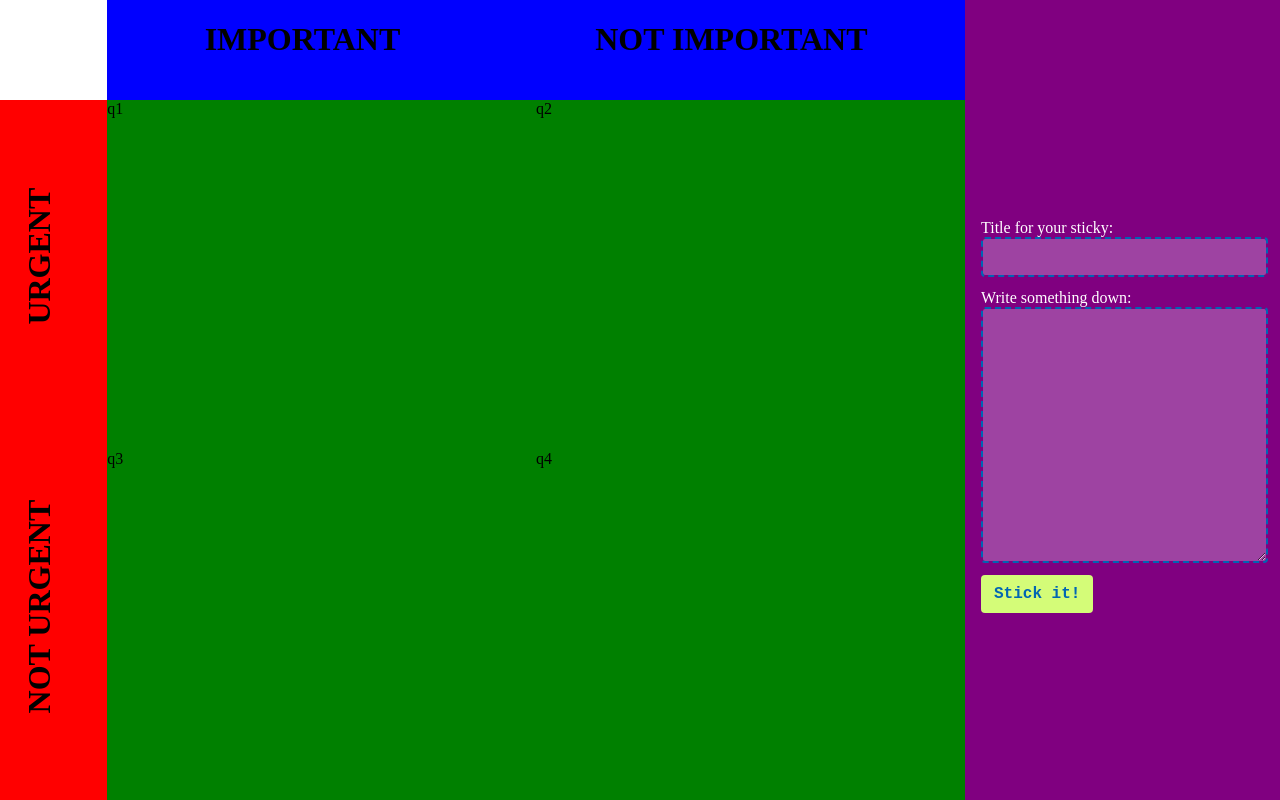
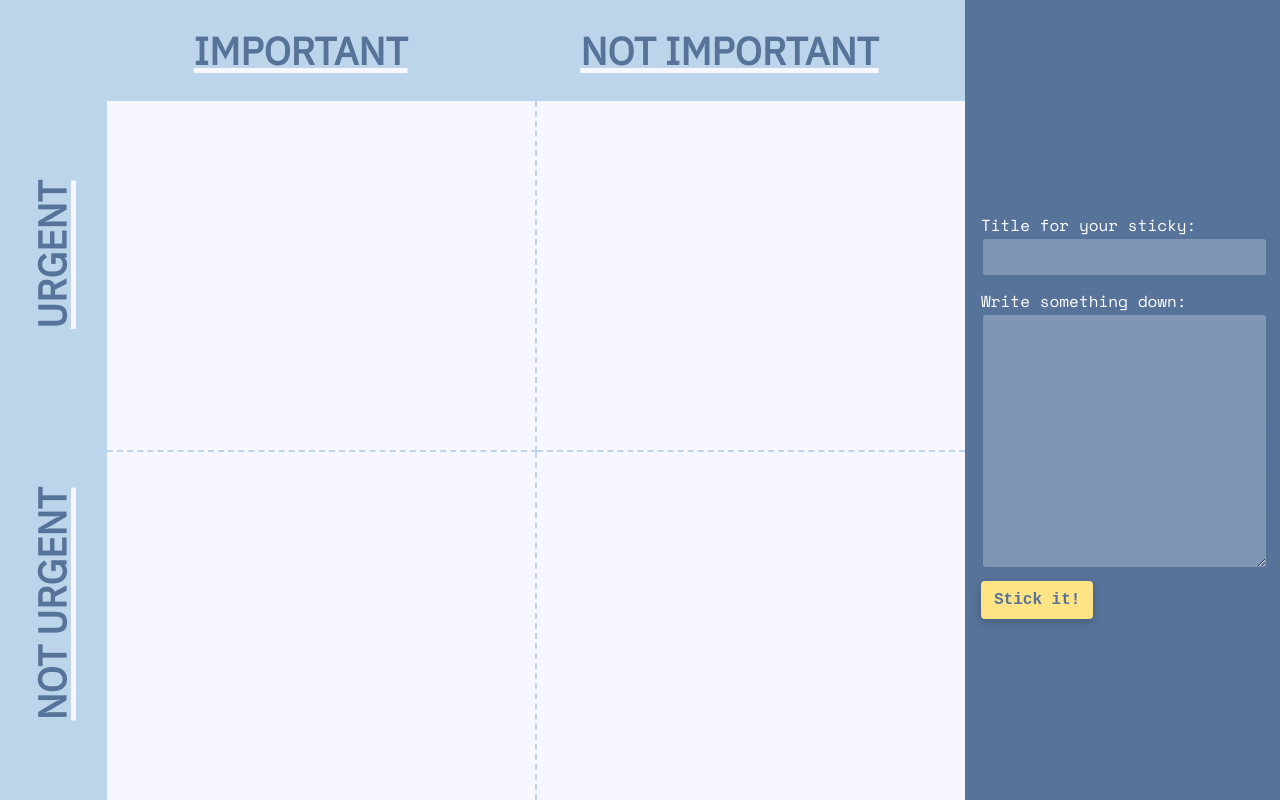
Before and after one commit to judy-n/FourQuadrant, a website: page client/board.html in a window 1280 px wide. Drawn offline with nearby package versions, Linux system fonts and the light colour scheme; no server answers.

Commit message:
fixed board design

```diff
--- a/client/board.html
+++ b/client/board.html
@@ -8,9 +8,14 @@
     <script defer src="https://cdnjs.cloudflare.com/ajax/libs/socket.io/4.3.2/socket.io.min.js"></script>
     <script defer src="/js/actions.js"></script>
     <script defer src="/js/board.js"></script>
-    <title>Document</title>
+    <link href="https://fonts.googleapis.com/css2?family=IBM+Plex+Sans&display=swap" rel="stylesheet">
+    <link href="https://fonts.googleapis.com/css?family=Open+Sans:300i,400" rel="stylesheet">
+    <link href="https://fonts.googleapis.com/css2?family=Space+Mono&display=swap" rel="stylesheet">
+    <title>Board</title>
 </head>
 <body>
+    <!-- TODO: add share button in top right corner -->
+
     <div class="h-titles">
         <h1 class="ht1">IMPORTANT</h1>
         <h1 class="ht2">NOT IMPORTANT</h1>
@@ -21,10 +26,10 @@
     </div>
 
     <div class="q-container">
-        <div class="q1">q1</div>
-        <div class="q2">q2</div>
-        <div class="q3">q3</div>
-        <div class="q4">q4</div>
+        <div class="q1"></div>
+        <div class="q2"></div>
+        <div class="q3"></div>
+        <div class="q4"></div>
     </div>
 
     <div class="q-sidebar"><div id="stickies-container"></div>
--- a/client/static/styles.css
+++ b/client/static/styles.css
@@ -1,4 +1,6 @@
 body {
+  font-family: "Space Mono", monospace;
+  background: #bdd5ea;
   display: grid;
   width: 100vw;
   height: 100vh;
@@ -17,7 +19,11 @@ body > div {
 
 .h-titles {
   grid-area: a;
-  background: blue;
+  background: #bdd5ea;
+  color: #577399;
+  font-size: larger;
+  text-decoration: underline solid 5px#f7f7ff;
+  /* background: blue; */
   display: grid;
   grid-template-areas: "left right";
 }
@@ -34,7 +40,11 @@ body > div {
 
 .v-titles {
   grid-area: b;
-  background: red;
+  background: #bdd5ea;
+  color: #577399;
+  font-size: larger;
+  text-decoration: underline solid 5px#f7f7ff;
+  /* background: red; */
   width: 100%;
   height: 100%;
   grid-template-areas:
@@ -42,8 +52,16 @@ body > div {
     "bot";
 }
 
+h1 {
+  font-family: "IBM Plex Sans", monospace;
+}
+.v-titles h1 {
+  background: #bdd5ea;
+}
+
 .vt1 {
   grid-area: bot;
+  /* text-decoration: underline rgb(226, 242, 254); */
 }
 
 .vt2 {
@@ -52,7 +70,7 @@ body > div {
 
 .q-container {
   grid-area: c;
-  background: green;
+  background: #f7f7ff;
   width: 100%;
   height: 100%;
   grid-template-areas:
@@ -62,14 +80,18 @@ body > div {
 
 .q1 {
   grid-area: q1;
+  border-right: 2px dashed#bdd5ea;
+  border-bottom: 2px dashed #bdd5ea;
 }
 
 .q2 {
   grid-area: q2;
+  border-bottom: 2px dashed #bdd5ea;
 }
 
 .q3 {
   grid-area: q3;
+  border-right: 2px dashed #bdd5ea;
 }
 
 .q4 {
@@ -78,7 +100,7 @@ body > div {
 
 .q-sidebar {
   grid-area: s;
-  background: purple;
+  background: #577399;
   width: 100%;
   height: 100%;
 }
@@ -154,10 +176,10 @@ body > div {
 .sticky-form textarea {
   background-color: #f0f9ff44;
   background-clip: padding-box;
-  border: 2px dashed #0065b3;
+  border: 2px dashed #577399;
   border-radius: 0.25rem;
   color: #00243f;
-  font-family: "Courier New", Courier, monospace;
+  font-family: "Space", monospace;
   font-size: 1rem;
   font-weight: 400;
   line-height: 1.5;
@@ -167,17 +189,17 @@ body > div {
 }
 .sticky-form input:focus,
 .sticky-form textarea:focus {
-  border: 2px dashed #ffffff;
+  border: 2px dashed #f7f7ff;
   outline: none;
 }
 button.button {
   -moz-user-select: none;
   -ms-user-select: none;
   -webkit-user-select: none;
-  background-color: #d4fc78;
+  background-color: #fee485;
   border-radius: 0.25rem;
   border: 1px solid transparent;
-  color: #0065b3;
+  color: #577399;
   display: inline-block;
   font-family: "Courier New", Courier, monospace;
   font-size: 1rem;
@@ -187,4 +209,5 @@ button.button {
   text-align: center;
   user-select: none;
   vertical-align: middle;
+  box-shadow: 0 3px 10px rgb(0 0 0 / 0.2);
 }
```
